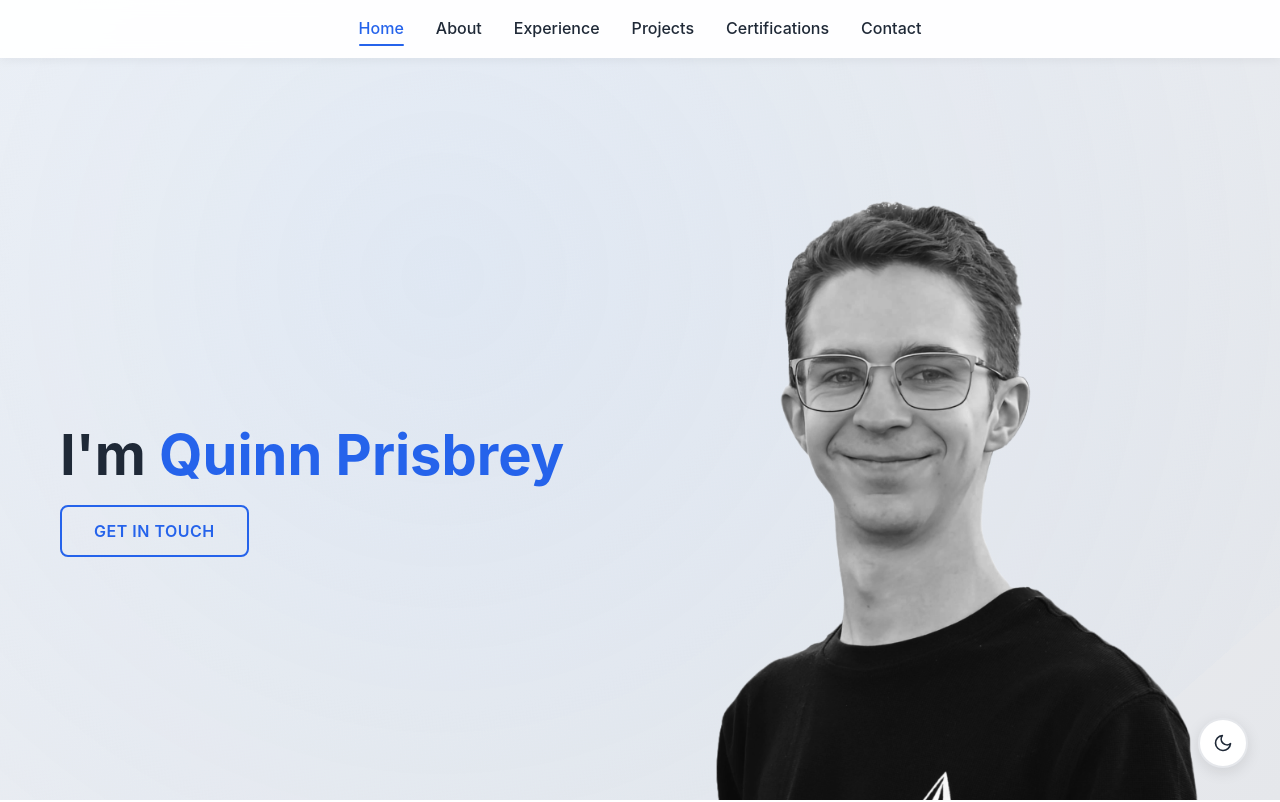
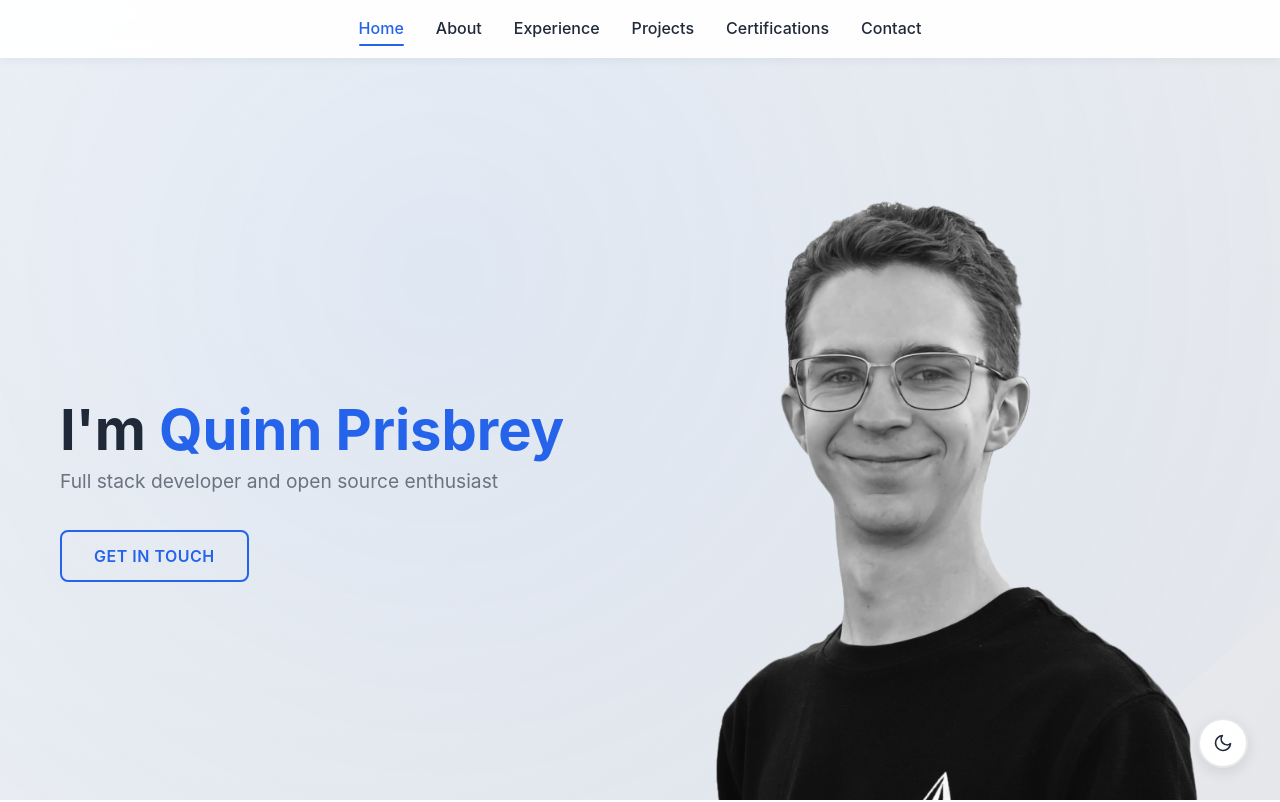
Before and after one commit to Craftycoolgamer/portfolio-website, a React (Vite) app: page / in a window 1280 px wide. Shown: the top 802 px of the page. Built offline with nearby package versions, Linux system fonts and the light colour scheme.

Commit message:
added subtitle to herro

```diff
--- a/src/components/Hero.css
+++ b/src/components/Hero.css
@@ -59,7 +59,7 @@
   font-size: 3.5rem;
   font-weight: 700;
   color: var(--text-primary);
-  margin-bottom: 1rem;
+  /* margin-bottom: 1rem; */
   line-height: 1.2;
 }
 
@@ -78,7 +78,7 @@
 .heroDescription {
   font-size: 1.2rem;
   color: var(--text-secondary);
-  margin-bottom: 2.5rem;
+  margin-bottom: 2rem;
   line-height: 1.8;
 }
 
--- a/src/components/Hero.jsx
+++ b/src/components/Hero.jsx
@@ -9,6 +9,9 @@ const Hero = ({ scrollToSection }) => {
             <h1 className="heroTitle">
               I'm <span className="heroName">Quinn Prisbrey</span>
             </h1>
+            <p className="heroDescription">
+              Full stack developer and open source enthusiast
+            </p>
             <div className="heroButtons">
               <button
                 className="btn btnSecondary"
```
